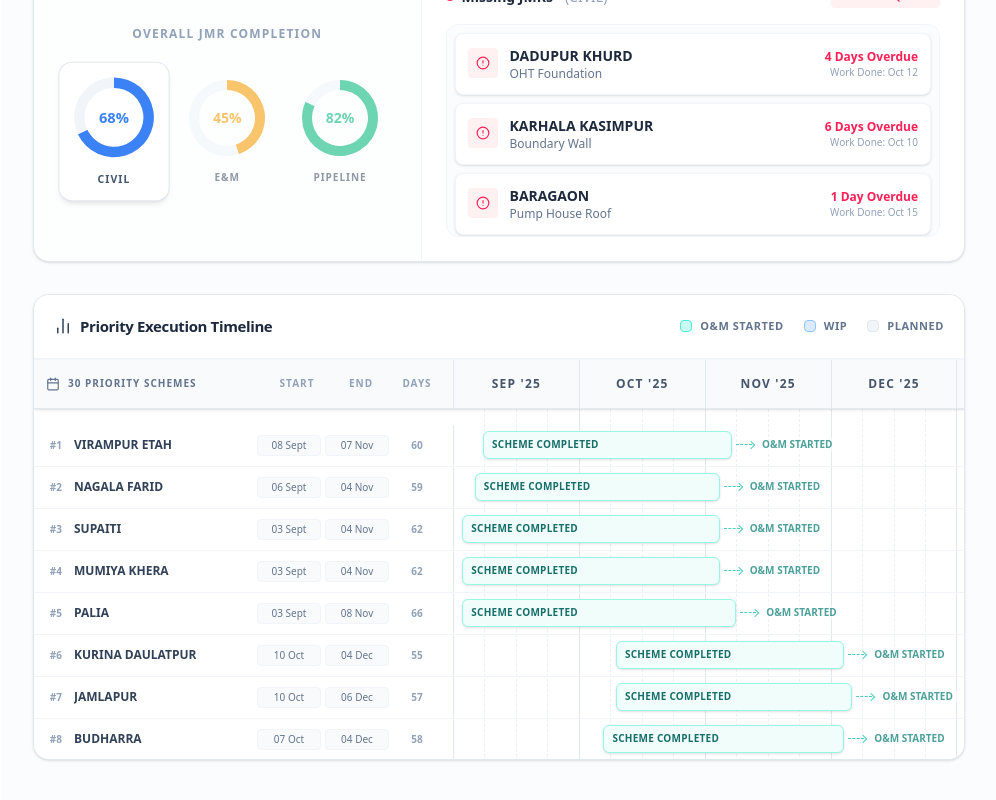
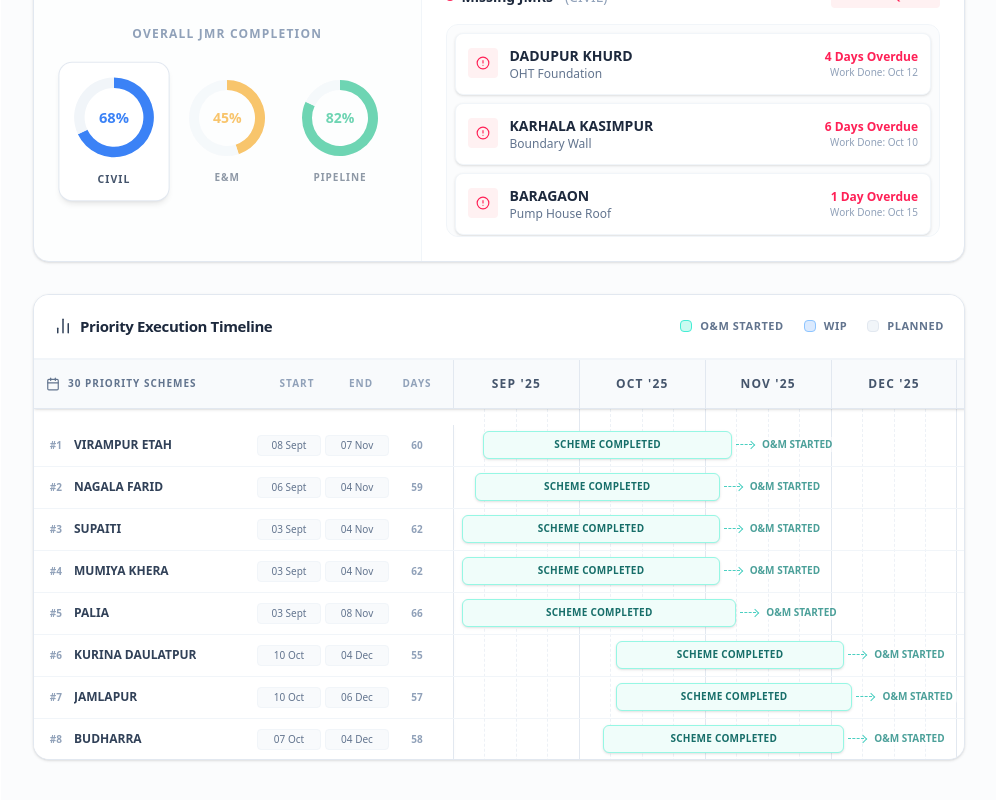
Before and after one commit to sandeepksp-prog/DPRAPP, a Next.js app: page /admin in a window 1280 px wide. Shown: the part 1521-2321 px from the top of the page, without its empty margins (283-1279 px from the left). Built offline with nearby package versions, Linux system fonts and the light colour scheme.

Commit message:
feat(ui): centered gantt bar text and added specific pending exception labels for wip schemes

```diff
--- a/src/components/admin/charts/GanttChart.tsx
+++ b/src/components/admin/charts/GanttChart.tsx
@@ -128,30 +128,41 @@ export default function GanttChart() {
                                         <div className="flex-1 relative py-1.5 h-10 group/row">
                                             {/* Main Bar */}
                                             <div
-                                                className={`absolute top-1.5 bottom-1.5 rounded-md transition-all duration-300 cursor-pointer flex items-center px-2 overflow-hidden z-10
+                                                className={`absolute top-1.5 bottom-1.5 rounded-md transition-all duration-300 cursor-pointer flex items-center justify-center px-2 overflow-hidden z-10
                                                     ${isCompleted ? 'bg-teal-50 border border-teal-200 text-teal-800 hover:bg-teal-100 shadow-sm' : 'bg-blue-50 border border-blue-200 text-blue-800 hover:bg-blue-100'}
                                                 `}
                                                 style={{ left: `${left}%`, width: `${width}%` }}
                                             >
-                                                <span className={`text-[10px] truncate w-full opacity-90 ${isCompleted ? 'font-black tracking-wide' : 'font-semibold'}`}>
-                                                    {isCompleted ? 'SCHEME COMPLETED' : 'In Progress'}
+                                                <span className={`text-[10px] truncate text-center w-full opacity-90 ${isCompleted ? 'font-black tracking-wide' : 'font-bold tracking-wide'}`}>
+                                                    {isCompleted ? 'SCHEME COMPLETED' : 'IN PROGRESS'}
                                                 </span>
                                             </div>
 
-                                            {/* External Label (O&M) */}
-                                            {isCompleted && (
+                                            {/* External Label */}
                                             <div
                                                 className="absolute top-1.5 bottom-1.5 flex items-center gap-1.5 pointer-events-none pl-1 transition-opacity opacity-70 group-hover/row:opacity-100 z-0"
                                                 style={{ left: `calc(${left}% + ${width}%)` }}
                                             >
+                                                {isCompleted ? (
+                                                    <>
                                                         <div className="w-4 border-t border-dashed border-teal-500 relative">
                                                             <div className="w-1.5 h-1.5 border-t border-r border-teal-500 rotate-45 absolute -right-0.5 -top-[3.5px]"></div>
                                                         </div>
                                                         <span className="text-[10px] font-bold text-teal-700 whitespace-nowrap bg-white/80 px-1 rounded">
                                                             O&M STARTED
                                                         </span>
+                                                    </>
+                                                ) : (
+                                                    <>
+                                                        <div className="w-4 border-t border-dashed border-blue-400 relative">
+                                                            <div className="w-1.5 h-1.5 border-t border-r border-blue-400 rotate-45 absolute -right-0.5 -top-[3.5px]"></div>
                                                         </div>
+                                                        <span className="text-[10px] font-bold text-blue-700 whitespace-nowrap bg-white/80 px-1 rounded">
+                                                            {(scheme.priority === 23 || scheme.priority === 24) ? 'ZINC ERECTION PENDING' : scheme.priority === 30 ? 'NETWORK & ZINC ERECTION PENDING' : 'NETWORK PENDING'}
+                                                        </span>
+                                                    </>
                                                 )}
+                                            </div>
                                         </div>
                                     </div>
                                 );
```
Lines whose indentation alone changed are shown as unchanged.
